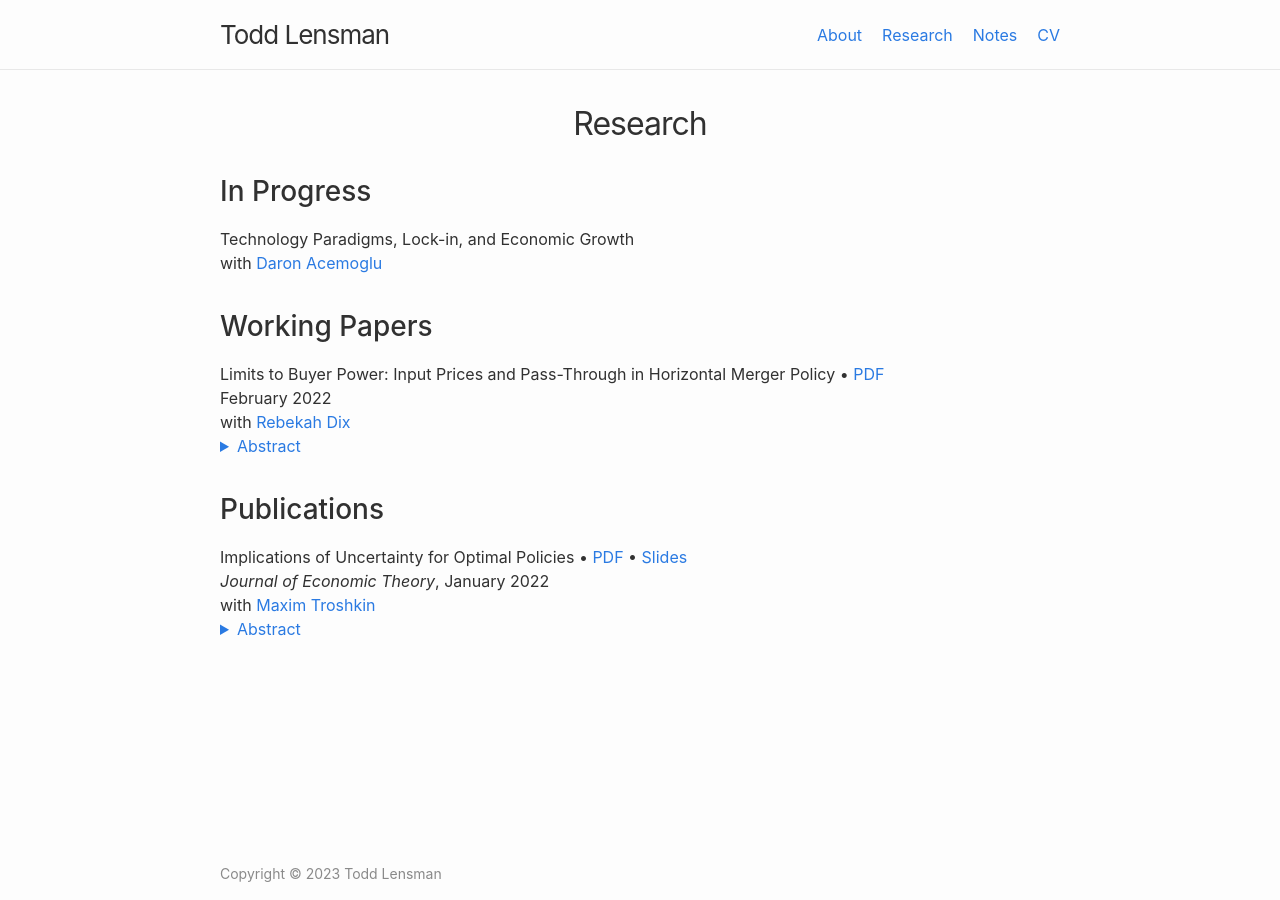
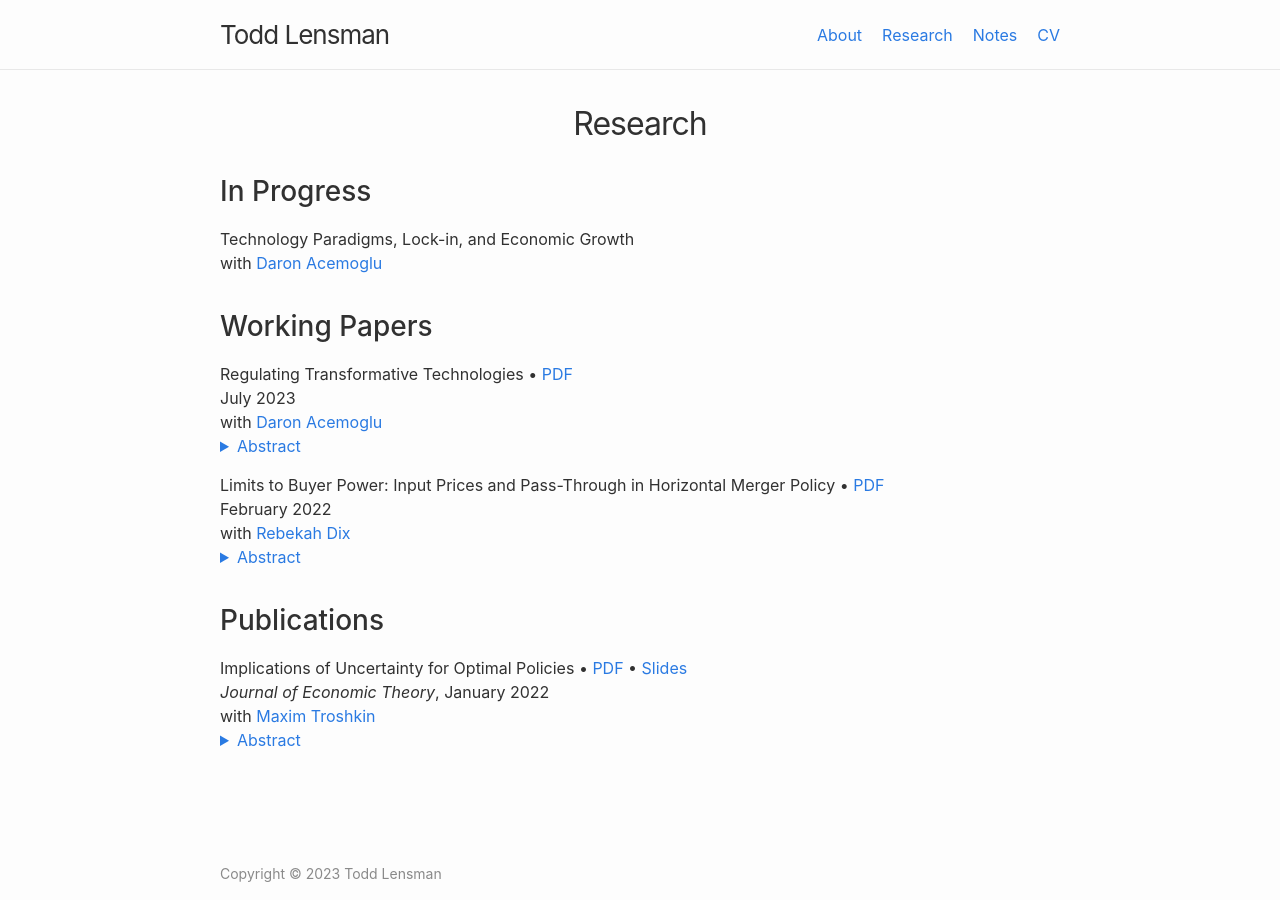
Before and after one commit to talensman/talensman.github.io, a Jekyll site: the page built from research.md, in a window 1280 px wide. Built offline with Jekyll 4.4.1, drawn with Linux system fonts in a browser that asks for light colours.

Commit message:
post tech-reg working paper

```diff
--- a/research.md
+++ b/research.md
@@ -14,6 +14,17 @@ with <a href="https://economics.mit.edu/people/faculty/daron-acemoglu" target="_
 
 
 ## Working Papers
+
+
+Regulating Transformative Technologies • <a href="/files/research/tech-reg-8.pdf">PDF</a><br>
+July 2023<br>
+with <a href="https://economics.mit.edu/people/faculty/daron-acemoglu" target="_blank">Daron Acemoglu</a><br>
+<details style="margin-bottom: 15px; margin-top: -15px">
+	<summary style="color: #2a7ae2">Abstract</summary>
+
+	Transformative technologies like generative artificial intelligence promise to accelerate productivity growth across many sectors, but they also present new risks from potential misuse. We develop a multi-sector technology adoption model to study the optimal regulation of transformative technologies when society can learn about these risks over time. Socially optimal adoption is gradual and convex. If social damages are proportional to the productivity gains from the new technology, a higher growth rate leads to slower optimal adoption. Equilibrium adoption is inefficient when firms do not internalize all social damages, and sector-independent regulation is helpful but generally not sufficient to restore optimality.
+
+</details>
 
 
 Limits to Buyer Power: Input Prices and Pass-Through in Horizontal Merger Policy • <a href="/files/research/ipp3.pdf">PDF</a><br>
```
Also changed, not shown: index.md (+1 -1 lines), 1 other file.
